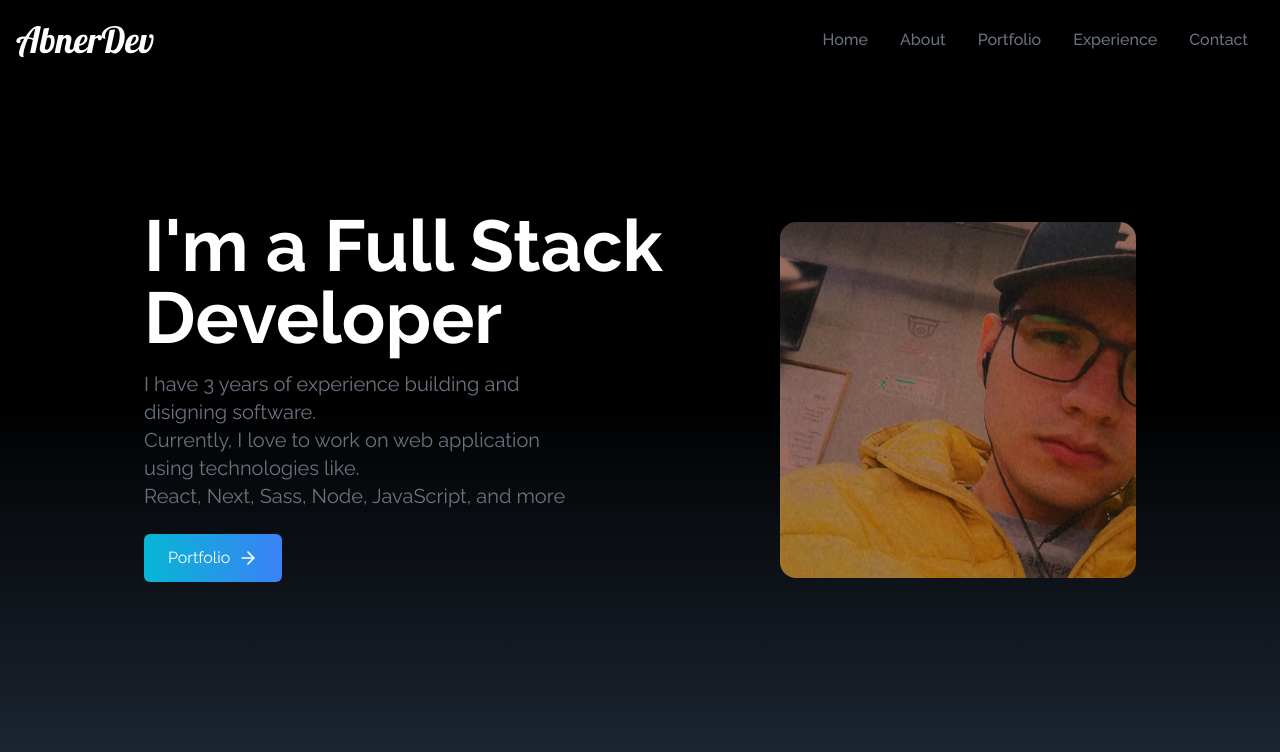
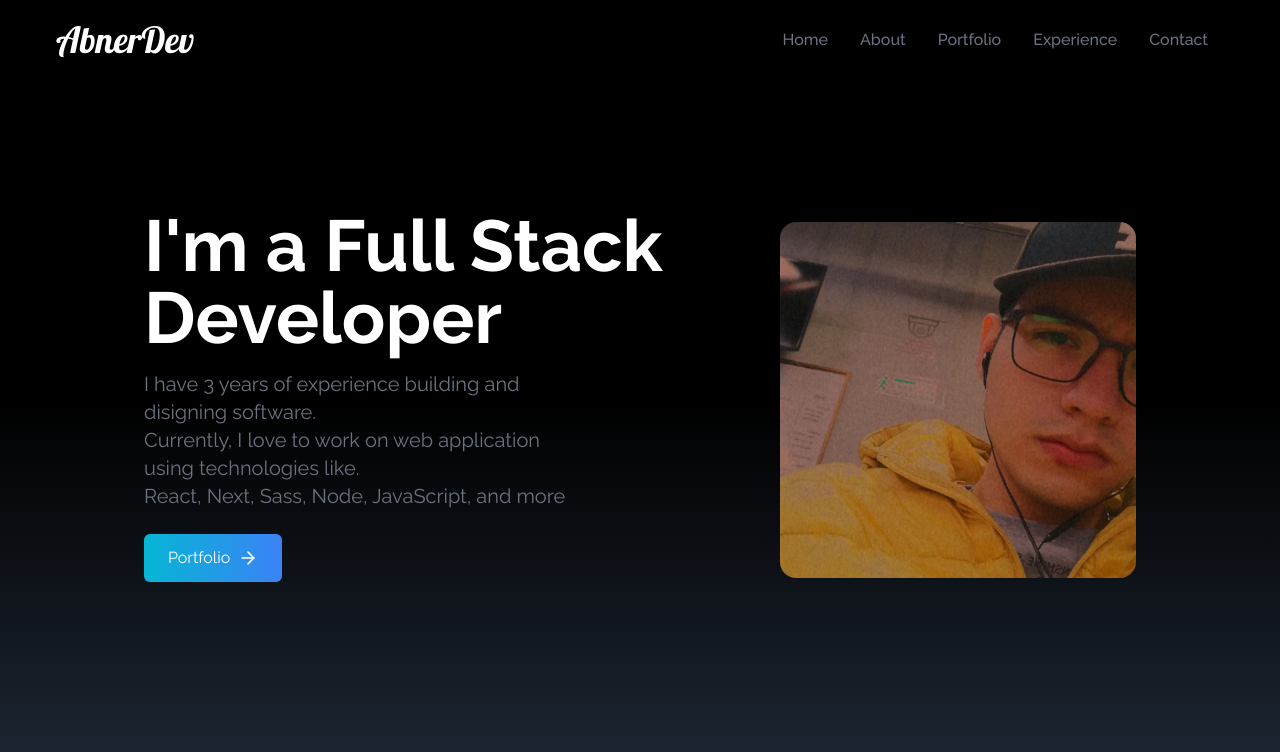
Before and after one commit to abnerrivera/PortafolioReact, a React (Create React App) app: page / in a window 1280 px wide. Shown: the top 752 px of the page. Built offline with nearby package versions, Linux system fonts and the light colour scheme.

Commit message:
update ui

```diff
--- a/src/components/NavBar/NavBar.jsx
+++ b/src/components/NavBar/NavBar.jsx
@@ -34,10 +34,10 @@ const NavBar = () => {
   return (
     <div className='flex justify-between items-center w-full h-20 text-white bg-black fixed px-4'>
       <div>
-        <h1 className='text-4xl font-signature'>AbnerDev</h1>
+        <h1 className='ml-10 text-4xl font-signature'>AbnerDev</h1>
       </div>
 
-      <ul className='hidden md:flex'>
+      <ul className='mr-10 hidden md:flex'>
         {links.map(({ id, link }) => (
           <li
             key={id}
```
